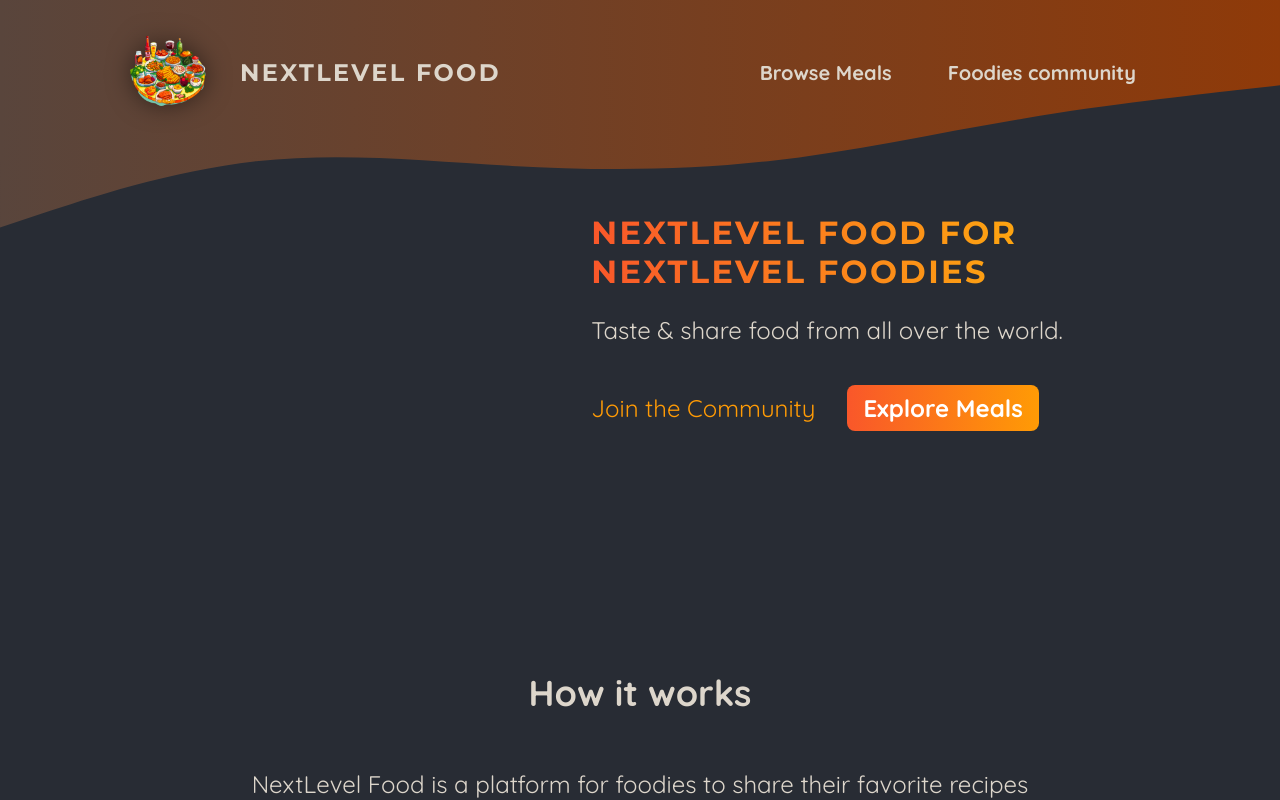
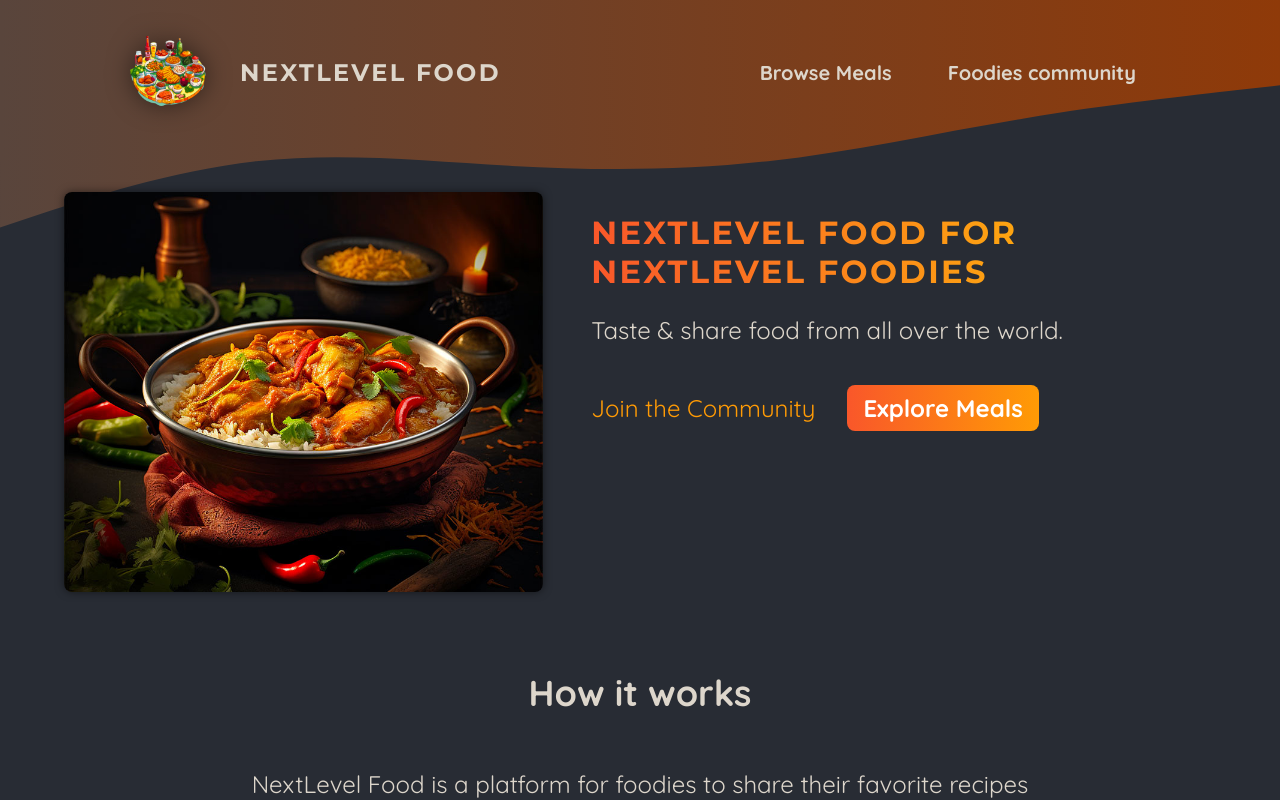
Before and after one commit to cristian-corbalan/the-foodies-app, a Next.js app: page / in a window 1280 px wide. Shown: the top 800 px of the page. Built offline with nearby package versions, Linux system fonts and the light colour scheme.

Commit message:
Add image slideshow to home page

```diff
--- a/app/page.js
+++ b/app/page.js
@@ -1,3 +1,4 @@
+import ImageSlideshow from '@/components/images/image-slideshow';
 import Link from 'next/link';
 
 import classes from './page.module.css';
@@ -6,7 +7,9 @@
   return (
     <>
       <header className={classes.header}>
-        <div className={classes.slideshow}></div>
+        <div className={classes.slideshow}>
+          <ImageSlideshow />
+        </div>
         <div>
           <div className={classes.hero}>
             <h1>NextLevel Food for NextLevel Foodies</h1>
--- /dev/null
+++ b/components/images/image-slideshow.js
@@ -0,0 +1,50 @@
+'use client';
+
+import { useEffect, useState } from 'react';
+import Image from 'next/image';
+
+import burgerImg from '@/assets/burger.jpg';
+import curryImg from '@/assets/curry.jpg';
+import dumplingsImg from '@/assets/dumplings.jpg';
+import macncheeseImg from '@/assets/macncheese.jpg';
+import pizzaImg from '@/assets/pizza.jpg';
+import schnitzelImg from '@/assets/schnitzel.jpg';
+import tomatoSaladImg from '@/assets/tomato-salad.jpg';
+import classes from './image-slideshow.module.css';
+
+const images = [
+  { image: burgerImg, alt: 'A delicious, juicy burger' },
+  { image: curryImg, alt: 'A delicious, spicy curry' },
+  { image: dumplingsImg, alt: 'Steamed dumplings' },
+  { image: macncheeseImg, alt: 'Mac and cheese' },
+  { image: pizzaImg, alt: 'A delicious pizza' },
+  { image: schnitzelImg, alt: 'A delicious schnitzel' },
+  { image: tomatoSaladImg, alt: 'A delicious tomato salad' }
+];
+
+export default function ImageSlideshow () {
+  const [currentImageIndex, setCurrentImageIndex] = useState(0);
+
+  useEffect(() => {
+    const interval = setInterval(() => {
+      setCurrentImageIndex((prevIndex) =>
+        prevIndex < images.length - 1 ? prevIndex + 1 : 0
+      );
+    }, 5000);
+
+    return () => clearInterval(interval);
+  }, []);
+
+  return (
+    <div className={classes.slideshow}>
+      {images.map((image, index) => (
+        <Image
+          key={index}
+          src={image.image}
+          className={index === currentImageIndex ? classes.active : ''}
+          alt={image.alt}
+        />
+      ))}
+    </div>
+  );
+}
--- /dev/null
+++ b/components/images/image-slideshow.module.css
@@ -0,0 +1,26 @@
+.slideshow {
+  position: relative;
+  width: 100%;
+  height: 100%;
+  border-radius: 8px;
+  overflow: hidden;
+  box-shadow: 0 0 0.5rem rgba(0, 0, 0, 0.5);
+}
+
+.slideshow img {
+  width: 100%;
+  height: 100%;
+  object-fit: cover;
+  position: absolute;
+  top: 0;
+  left: 0;
+  opacity: 0;
+  transform: scale(1.1) translateX(-1rem) rotate(-5deg);
+  transition: all 0.5s ease-in-out;
+}
+
+.slideshow .active {
+  z-index: 1;
+  opacity: 1;
+  transform: scale(1) translateX(0) rotate(0);
+}
```
